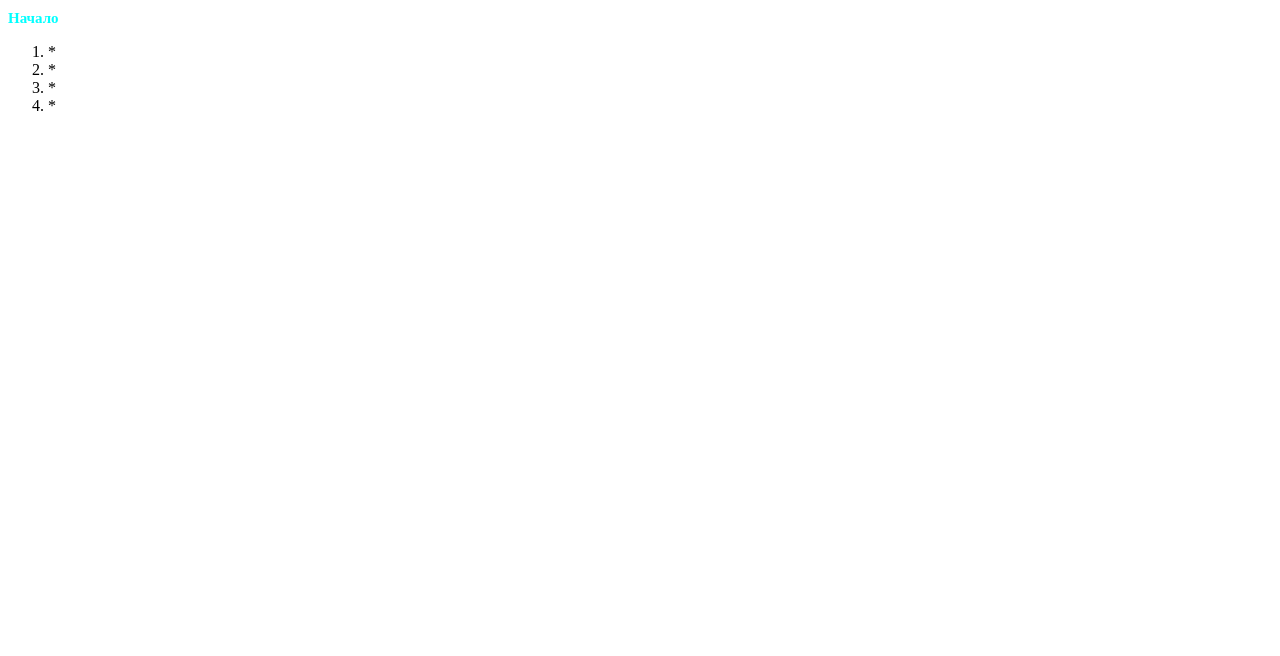
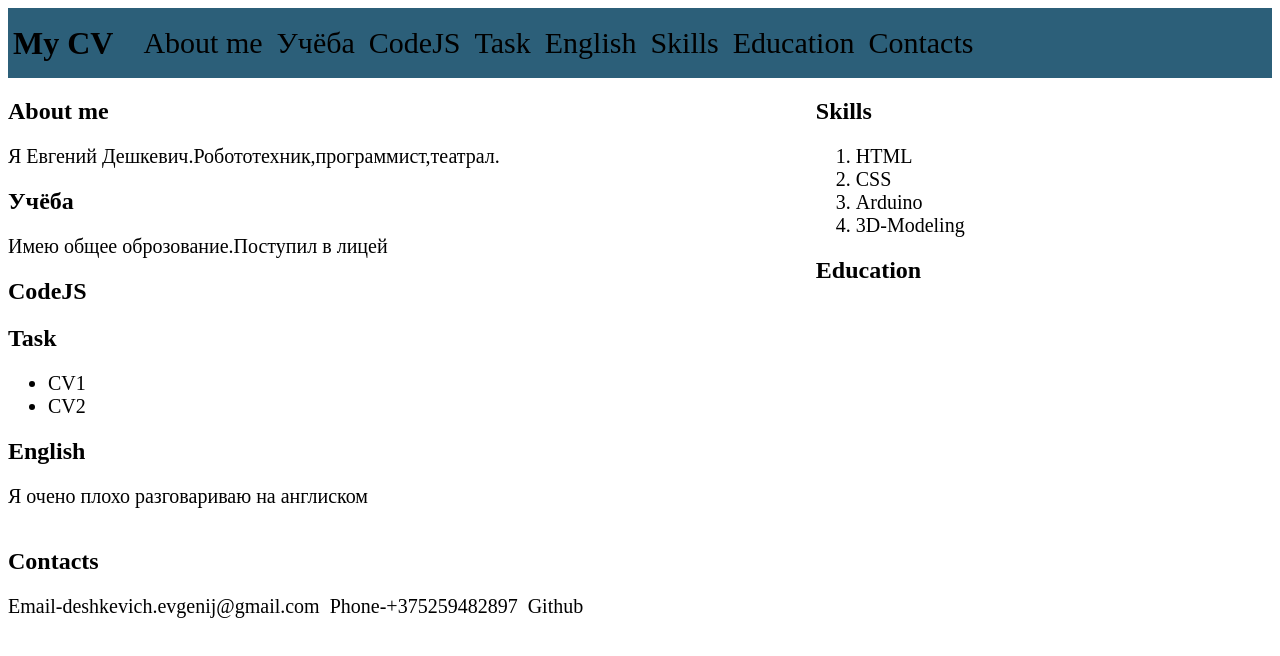
Before and after one commit to Evgenij-svg/rsschool-cvStage0, a plain HTML site: page index.html in a window 1280 px wide. Drawn offline with Linux system fonts and the light colour scheme.

Commit message:
update:CV header

```diff
--- a/index.html
+++ b/index.html
@@ -1,24 +1,71 @@
 <!DOCTYPE html>
 <html>
-
   <head>
-  <meta charset="utf-8">
+    <meta charset="utf-8" />
     <title>Тестовая страница</title>
-  <link rel="stylesheet" href="styles/style.css">
+    <link rel="stylesheet" href="styles/style.css" />
     <script src="scripts/script.js"></script>
   </head>
   <body>
-  <h1 class="header">Начало</h1>
-  <div>
+    <header>
+      <h1>My CV</h1>
+      <nav>
+        <a href="#aboutMe" class="navigationLink">About me</a>
+        <a href="#UCHOBA" class="navigationLink">Учёба</a>
+        <a href="#CodeJS" class="navigationLink">CodeJS</a>
+        <a href="#Task" class="navigationLink">Task</a>
+        <a href="#English" class="navigationLink">English</a>
+        <a href="#Skills" class="navigationLink">Skills</a>
+        <a href="#Education" class="navigationLink">Education</a>
+        <a href="#Contacts" class="navigationLink">Contacts</a>
+      </nav>
+    </header>
+    <main>
+      <article>
+        <h2 id="aboutMe">About me</h2>
+        <p>Я Евгений Дешкевич.Робототехник,программист,театрал.</p>
+        <h2 id="UCHOBA">Учёба</h2>
+        <p>Имею общее оброзование.Поступил в лицей</p>
+        <h2 id="CodeJS">CodeJS</h2>
+        <code></code>
+        <h2 id="Task">Task</h2>
+        <p>
+          <ul>
+            <li>CV1</li>
+            <li>CV2</li>
+          </ul>
+        </p>
+        <h2 id="English">English</h2>
+        <p>Я очено плохо разговариваю на англиском</p>
+      </article>
+      <aside>
+        <h2 id="Skills">Skills</h2>
+        <p>
           <ol>
-      <li>*</li>
-      <li>*</li>
-      <li>*</li>
-      <li>*</li>
+            <li>HTML</li>
+            <li>CSS</li>
+            <li>Arduino</li>
+            <li>3D-Modeling</li>
           </ol>
-  </div>
+        </p>
+        <h2 id="Education">Education</h2>
+      </aside>
+    </main>
+    <footer>
+      <h2 id="Contacts">Contacts</h2>
+      <p>
+        <span>
+          <span class="contactsSpan">Email-</span>deshkevich.evgenij@gmail.com
+        </span>
+        <span>
+          <span class="contactsSpan">Phone-</span>+375259482897
+        </span>
+        <span>
+          <a>Github</a>
+        </span>
+      </p>
+    </footer>
   </body>
-
 </html>
 
 <!-- ! comments-->
--- a/styles/style.css
+++ b/styles/style.css
@@ -1,4 +1,45 @@
-.header {
-    font-size: 15px;
-    color: aqua;
+header {
+    display:flex;
+    align-items: center;
+    background-color:#2C5F79;
+    height: 70px;
 }
+h1{
+    margin:0;
+    margin-right: 30px;
+    margin-left: 5px;
+}
+
+.navigationLink{
+    text-decoration:none;
+    color:black;
+    font-size: 30px;
+    margin-right: 10px;
+}
+.navigationLink:hover{
+    background-color:#4188ac;
+    /* padding-top: 18.6px;
+    padding-bottom: 18.6px;
+    padding-left: 5px;
+    padding-right: 5px; */
+}
+main{
+    display:flex;
+    flex-direction: row;
+}
+article{
+    margin-right: 25%;
+}
+p{
+    font-size: 20px;
+}
+li{
+    font-size: 20px;
+}
+span{
+    margin-right: 5px;
+}
+.contactsSpan{
+    margin: 0;
+    font-size: 20px;
+}
```
Also changed, not shown: docks/cv.md (+1 -1 lines). Lines whose indentation alone changed are shown as unchanged.
